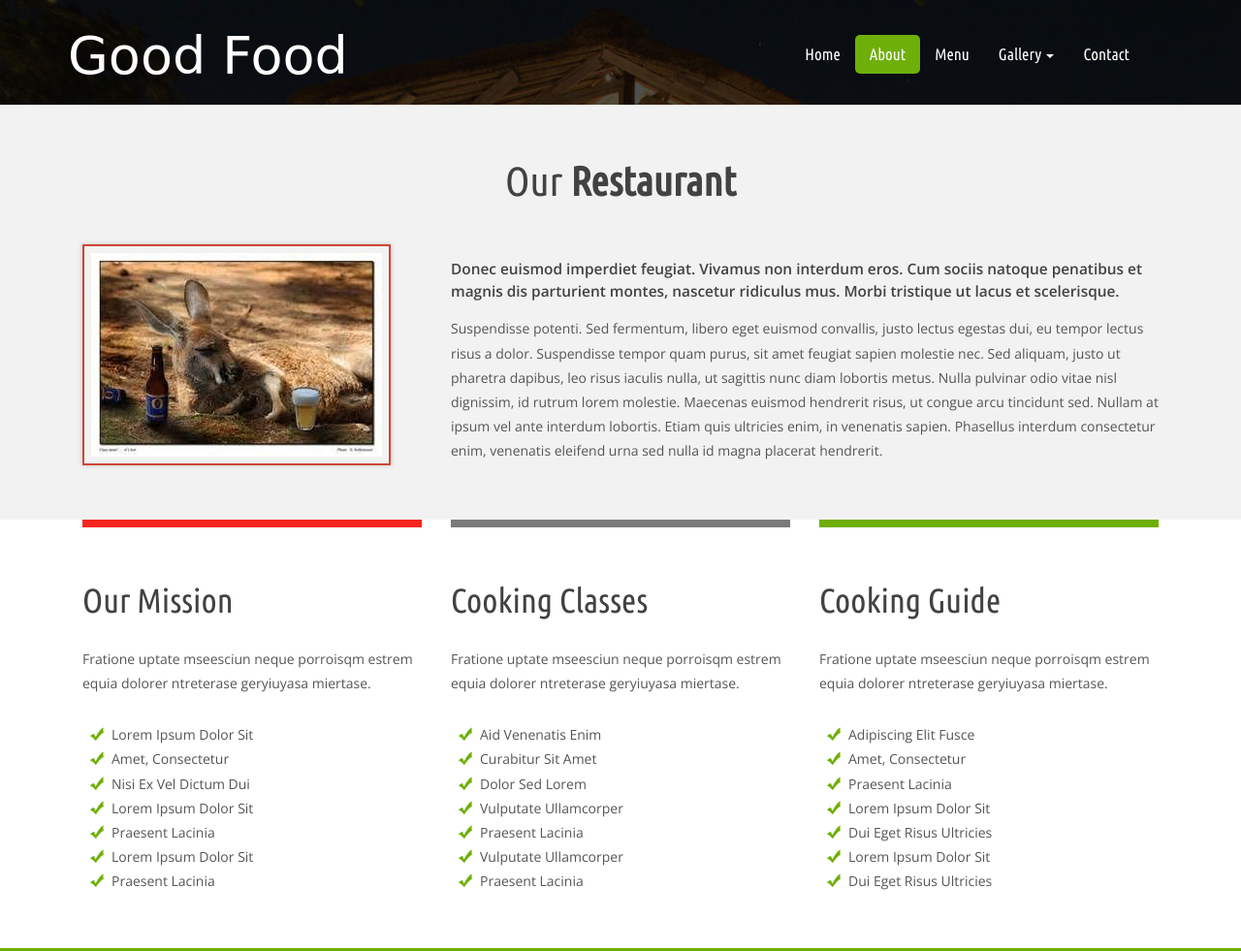
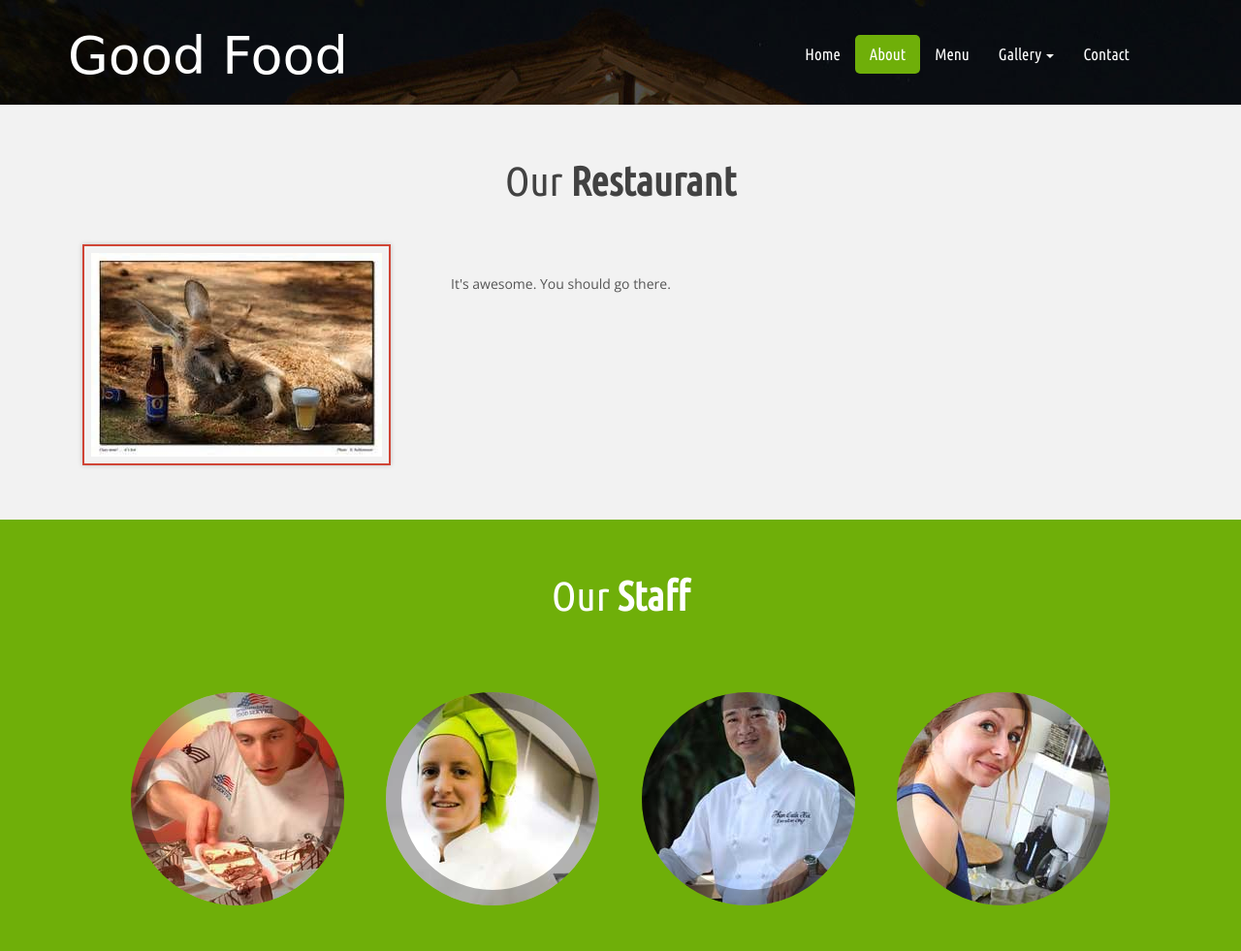
Before and after one commit to FalconerTC/CrunchyWallaby, a plain HTML site: page about.html in a window 1280 px wide. Shown: the top 981 px of the page at 97% size. Drawn offline with nearby package versions, Linux system fonts and the light colour scheme; files whose address does not match are found by name; a web font is replaced by a local one.

Commit message:
Small change

```diff
--- a/about.html
+++ b/about.html
@@ -6,6 +6,7 @@ License URL: http://creativecommons.org/licenses/by/3.0/
 -->
 <!DOCTYPE HTML>
 <html>
+
 <head>
 	<title>Crunchy Wallaby's</title>
 	<link href="css/bootstrap.css" rel="stylesheet" type="text/css" media="all">
@@ -14,13 +15,22 @@ License URL: http://creativecommons.org/licenses/by/3.0/
 	<meta http-equiv="Content-Type" content="text/html; charset=utf-8" />
 	<meta name="keywords" content="Good Food Responsive web template, Bootstrap Web Templates, Flat Web Templates, Android Compatible web template,
 Smartphone Compatible web template, free webdesigns for Nokia, Samsung, LG, SonyEricsson, Motorola web design" />
-<script type="application/x-javascript"> addEventListener("load", function() { setTimeout(hideURLbar, 0); }, false); function hideURLbar(){ window.scrollTo(0,1); } </script>
+	<script type="application/x-javascript">
+		addEventListener("load", function() {
+			setTimeout(hideURLbar, 0);
+		}, false);
+
+		function hideURLbar() {
+			window.scrollTo(0, 1);
+		}
+	</script>
 	<script src="js/jquery-1.11.1.min.js"></script>
 	<script src="js/bootstrap.js"></script>
 	<link href='//fonts.googleapis.com/css?family=Damion' rel='stylesheet' type='text/css'>
 	<link href='//fonts.googleapis.com/css?family=Open+Sans:400,300,300italic,400italic,600,600italic,700,700italic,800,800italic' rel='stylesheet' type='text/css'>
 	<link href='//fonts.googleapis.com/css?family=Ubuntu+Condensed' rel='stylesheet' type='text/css'>
 </head>
+
 <body>
 	<!--header-->
 	<div class="header head-top">
@@ -55,8 +65,10 @@ Smartphone Compatible web template, free webdesigns for Nokia, Samsung, LG, Sony
 							<li><a href="contact.html">Contact</a></li>
 						</ul>
 
-					</div><!-- /.navbar-collapse -->
-				</div><!-- /.container-fluid -->
+					</div>
+					<!-- /.navbar-collapse -->
+				</div>
+				<!-- /.container-fluid -->
 			</nav>
 
 		</div>
@@ -73,65 +85,13 @@ Smartphone Compatible web template, free webdesigns for Nokia, Samsung, LG, Sony
 						<img src="images/g3.jpg" class="img-responsive" alt="/">
 					</div>
 					<div class="col-md-8 about-grid">
-										<h5>Donec euismod imperdiet feugiat. Vivamus non interdum eros. Cum sociis natoque penatibus et magnis dis parturient montes, nascetur ridiculus mus. Morbi tristique ut lacus et scelerisque.</h5>
-										<p>Suspendisse potenti. Sed fermentum, libero eget euismod convallis, justo lectus egestas dui, eu tempor lectus risus a dolor. Suspendisse tempor quam purus, sit amet feugiat sapien molestie nec. Sed aliquam, justo ut pharetra dapibus, leo risus iaculis nulla, ut sagittis nunc diam lobortis metus. Nulla pulvinar odio vitae nisl dignissim, id rutrum lorem molestie. Maecenas euismod hendrerit risus, ut congue arcu tincidunt sed. Nullam at ipsum vel ante interdum lobortis. Etiam quis ultricies enim, in venenatis sapien. Phasellus interdum consectetur enim, venenatis eleifend urna sed nulla id magna placerat hendrerit.</p>
+						<p>It's awesome. You should go there.</p>
 					</div>
 					<div class="clearfix"></div>
 				</div>
 			</div>
 		</div>
 		<!--about-->
-					<div class="cooking">
-						<div class="container">
-							<div class="cooking-grids">
-								<div class="col-md-4 cook-grid">
-									<div class="cook1">
-										<h3>Our Mission </h3>
-										<p>Fratione uptate mseesciun neque porroisqm estrem equia dolorer ntreterase geryiuyasa miertase.</p>
-										<ul>
-											<li><a href="#">Lorem ipsum dolor sit</a></li>
-											<li><a href="#">Amet, consectetur</a></li>
-											<li><a href="#">Nisi ex vel dictum dui</a></li>
-											<li><a href="#">Lorem ipsum dolor sit</a></li>
-											<li><a href="#">Praesent lacinia</a></li>
-											<li><a href="#">Lorem ipsum dolor sit</a></li>
-											<li><a href="#">Praesent lacinia</a></li>
-										</ul>
-									</div>
-								</div>
-								<div class="col-md-4 cook-grid">
-									<div class="cook2">
-										<h3>Cooking Classes</h3>
-										<p>Fratione uptate mseesciun neque porroisqm estrem equia dolorer ntreterase geryiuyasa miertase.</p>
-										<ul>
-											<li><a href="#">Aid venenatis enim</a></li>
-											<li><a href="#">Curabitur sit amet</a></li>
-											<li><a href="#">Dolor sed lorem</a></li>
-											<li><a href="#">Vulputate ullamcorper</a></li>
-											<li><a href="#">Praesent lacinia</a></li>
-											<li><a href="#">Vulputate ullamcorper</a></li>
-											<li><a href="#">Praesent lacinia</a></li>
-										</ul>
-									</div>
-								</div>
-								<div class="col-md-4 cook-grid">
-									<div class="cook3">
-										<h3>Cooking Guide</h3>
-										<p>Fratione uptate mseesciun neque porroisqm estrem equia dolorer ntreterase geryiuyasa miertase.</p>
-										<ul>
-											<li><a href="#">Adipiscing elit fusce</a></li>
-											<li><a href="#">Amet, consectetur</a></li>
-											<li><a href="#">Praesent lacinia</a></li>
-											<li><a href="#">Lorem ipsum dolor sit</a></li>
-											<li><a href="#">Dui eget risus ultricies</a></li>
-											<li><a href="#">Lorem ipsum dolor sit</a></li>
-											<li><a href="#">Dui eget risus ultricies</a></li>
-										</ul>
-									</div>
-								</div>
-							</div>
-						</div>
-					</div>
 		<!--staff-->
 		<div class="staff-section">
 			<div class="container">
@@ -143,7 +103,7 @@ Smartphone Compatible web template, free webdesigns for Nokia, Samsung, LG, Sony
 								<div class="ch-info-front ch-img-1"></div>
 								<div class="ch-info-back">
 									<h4>Chef</h4>
-														<p>Lorem ipsum  <a href="#">consectetur</a></p>
+									<p>Lorem ipsum <a href="#">consectetur</a></p>
 								</div>
 							</div>
 						</div>
@@ -154,7 +114,7 @@ Smartphone Compatible web template, free webdesigns for Nokia, Samsung, LG, Sony
 								<div class="ch-info-front ch-img-2"></div>
 								<div class="ch-info-back">
 									<h4>Hostess</h4>
-														<p>Lorem ipsum  <a href="#">consectetur</a></p>
+									<p>Lorem ipsum <a href="#">consectetur</a></p>
 								</div>
 							</div>
 						</div>
@@ -165,7 +125,7 @@ Smartphone Compatible web template, free webdesigns for Nokia, Samsung, LG, Sony
 								<div class="ch-info-front ch-img-3"></div>
 								<div class="ch-info-back">
 									<h4>Manager</h4>
-														<p>Lorem ipsum  <a href="#">consectetur</a></p>
+									<p>Lorem ipsum <a href="#">consectetur</a></p>
 								</div>
 							</div>
 						</div>
@@ -176,7 +136,7 @@ Smartphone Compatible web template, free webdesigns for Nokia, Samsung, LG, Sony
 								<div class="ch-info-front ch-img-4"></div>
 								<div class="ch-info-back">
 									<h4>Waitress</h4>
-														<p>Lorem ipsum  <a href="#">consectetur</a></p>
+									<p>Lorem ipsum <a href="#">consectetur</a></p>
 								</div>
 							</div>
 						</div>
@@ -192,63 +152,63 @@ Smartphone Compatible web template, free webdesigns for Nokia, Samsung, LG, Sony
 				<h3><span>food</span> items</h3>
 				<div class="items-grids">
 					<div class="col-md-4 items-grid">
-											<img src="images/g1.jpg"" class="img-responsive" alt="/">
+						<img src="images/g1.jpg" " class="img-responsive " alt="/ ">
+										</div>
+										<div class="col-md-4 items-grid ">
+											<img src="images/g2.jpg "" class="img-responsive" alt="/">
 					</div>
 					<div class="col-md-4 items-grid">
-											<img src="images/g2.jpg"" class="img-responsive" alt="/">
-										</div>
-										<div class="col-md-4 items-grid">
-											<img src="images/g3.jpg"" class="img-responsive" alt="/">
+						<img src="images/g3.jpg" " class="img-responsive " alt="/ ">
 										</div>
 
-										<div class="clearfix"></div>
+										<div class="clearfix "></div>
 									</div>
 							</div>
 						</div>
 						<!--iteam-->
 						<!--our History-->
-							<div class="history-section">
-								<div class="container">
+							<div class="history-section ">
+								<div class="container ">
 									<h3><span>our</span> History</h3>
-									<div class="history-grids">
-										<div class="col-md-3 history-grid">
-											<figure class="icon">
-											<i class="glyphicon glyphicon-cutlery"></i>
+									<div class="history-grids ">
+										<div class="col-md-3 history-grid ">
+											<figure class="icon ">
+											<i class="glyphicon glyphicon-cutlery "></i>
 											</figure>
 											<h5>126</h5>
 											<h6>DISHES IN MENU</h6>
 										</div>
-										<div class="col-md-3 history-grid">
-										<figure class="icon">
-											 <i class="glyphicon glyphicon-thumbs-up"></i>
+										<div class="col-md-3 history-grid ">
+										<figure class="icon ">
+											 <i class="glyphicon glyphicon-thumbs-up "></i>
 											</figure>
 											<h5>400</h5>
 											<h6>POSITIVE REVIEWS</h6>
 										</div>
-										<div class="col-md-3 history-grid">
-										<figure class="icon">
-											 <i class="glyphicon glyphicon-flag"></i>
+										<div class="col-md-3 history-grid ">
+										<figure class="icon ">
+											 <i class="glyphicon glyphicon-flag "></i>
 											</figure>
 											<h5>25</h5>
 											<h6>YEARS OF EXPERIENCE</h6>
 										</div>
-										<div class="col-md-3 history-grid">
-											<figure class="icon">
-											 <i class="glyphicon glyphicon-user"></i>
+										<div class="col-md-3 history-grid ">
+											<figure class="icon ">
+											 <i class="glyphicon glyphicon-user "></i>
 											</figure>
 											<h5>100%</h5>
 											<h6>FRIENDLY STAFF</h6>
 										</div>
-										<div class="clearfix"></div>
+										<div class="clearfix "></div>
 									</div>
 								</div>
 							</div>
 						<!--our History-->
 						<!--footer-->
-					<div class="footer-section">
-						<div class="container">
-							<div class="footer-grids">
-								<div class="col-md-3 footer-grid">
+					<div class="footer-section ">
+						<div class="container ">
+							<div class="footer-grids ">
+								<div class="col-md-3 footer-grid ">
 									<h4>product</h4>
 									<ul>
 										<li>Fresh fruits </li>
@@ -258,7 +218,7 @@ Smartphone Compatible web template, free webdesigns for Nokia, Samsung, LG, Sony
 										<li>Seafood</li>
 									</ul>
 								</div>
-								<div class="col-md-3 footer-grid">
+								<div class="col-md-3 footer-grid ">
 									<h4>Open Hours</h4>
 									<ul>
 										<li>Mondays: Closed</li>
@@ -267,26 +227,26 @@ Smartphone Compatible web template, free webdesigns for Nokia, Samsung, LG, Sony
 										<li>Public Holidays : 10am - 8pm</li>
 									</ul>
 								</div>
-								<div class="col-md-3 footer-grid">
+								<div class="col-md-3 footer-grid ">
 									<h4>Social</h4>
 									<ul>
-										<li><a href="#">facebook</a></li>
-										<li><a href="#">twitter</a></li>
-										<li><a href="#">google +</a></li>
-										<li><a href="#">Pinterest</a></li>
-										<li><a href="#">vimeo</a></li>
+										<li><a href="# ">facebook</a></li>
+										<li><a href="# ">twitter</a></li>
+										<li><a href="# ">google +</a></li>
+										<li><a href="# ">Pinterest</a></li>
+										<li><a href="# ">vimeo</a></li>
 									</ul>
 								</div>
-								<div class="col-md-3 footer-grid">
+								<div class="col-md-3 footer-grid ">
 									<h4>Get In Touch</h4>
 									<p>8901 Marmora Road</p>
 									<p>Glasgow, DO4 89GR.</p>
 									<p>Telephone : +1 234 567 890</p>
 									<p>FAX : + 1 234 567 890</p>
-									<p>E-mail : <a href="mailto:example@mail.com"> example@mail.com</a></p>
+									<p>E-mail : <a href="mailto:example@mail.com "> example@mail.com</a></p>
 
 								</div>
-								<div class="clearfix"></div>
+								<div class="clearfix "></div>
 							</div>
 						</div>
 					</div>
@@ -294,9 +254,9 @@ Smartphone Compatible web template, free webdesigns for Nokia, Samsung, LG, Sony
 
 				</div>
 				<!--copy-->
-					<div class="copy-section">
-						<div class="container">
-							<p>&copy; 2016 Good Food. All rights reserved | Design by <a href="http://w3layouts.com">W3layouts</a></p>
+					<div class="copy-section ">
+						<div class="container ">
+							<p>&copy; 2016 Good Food. All rights reserved | Design by <a href="http://w3layouts.com ">W3layouts</a></p>
 						</div>
 					</div>
 				<!--copy-->
```
Lines whose indentation alone changed are shown as unchanged.
